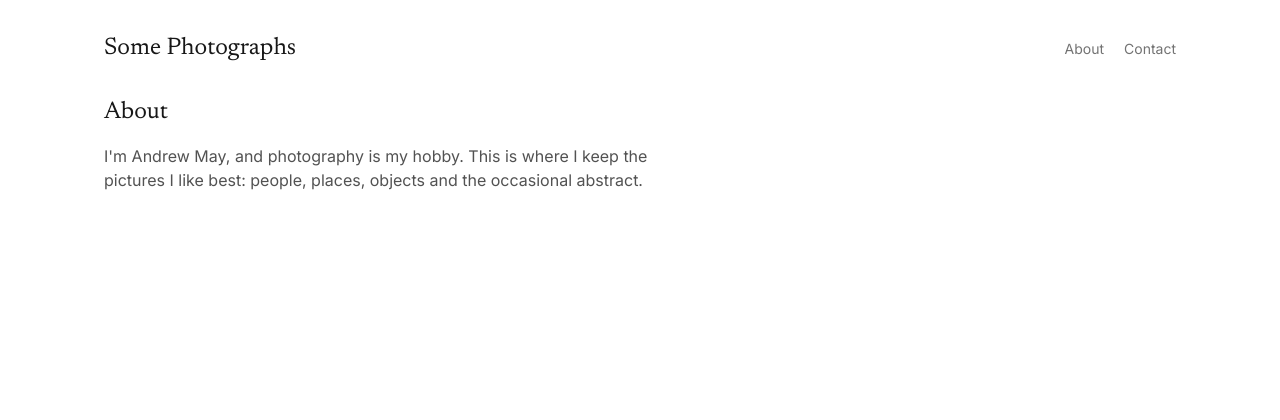
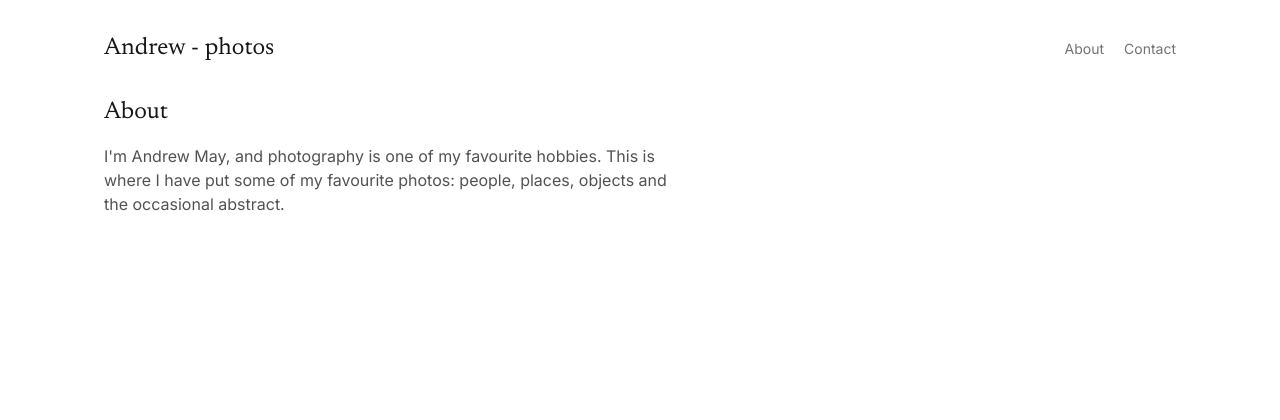
Before and after one commit to ajm660/photo-site, a Flask app: page /about in a window 1280 px wide. Shown: the top 420 px of the page. Run offline with Flask 3, Linux system fonts and the light colour scheme; style sheets or scripts are compiled from the project's sources; some libraries are stand-ins or nearby versions.

Commit message:
Rename site to "Andrew - photos" and reword About text
Co-Authored-By: Claude Opus 5.5 <noreply@anthropic.com>

```diff
--- a/app/config.py
+++ b/app/config.py
@@ -17,7 +17,7 @@ class Config:
 
     MAX_CONTENT_LENGTH = 25 * 1024 * 1024  # 25 MB upload limit
 
-    SITE_TITLE = "Some Photographs"
+    SITE_TITLE = "Andrew - photos"
     SITE_OWNER = "Andrew May"
 
     # Web3Forms delivers the Contact form to my inbox. This key is designed to
--- a/app/templates/about.html
+++ b/app/templates/about.html
@@ -6,8 +6,7 @@
 <div class="max-w-xl">
   <h1 class="mb-4 font-serif text-2xl">About</h1>
   <p class="text-neutral-600">
-    I'm {{ site_owner }}, and photography is my hobby. This is where I keep the
-    pictures I like best: people, places, objects and the occasional abstract.
+    I'm {{ site_owner }}, and photography is one of my favourite hobbies. This is where I have put some of my favourite photos: people, places, objects and the occasional abstract.
   </p>
 </div>
 {% endblock %}
```
